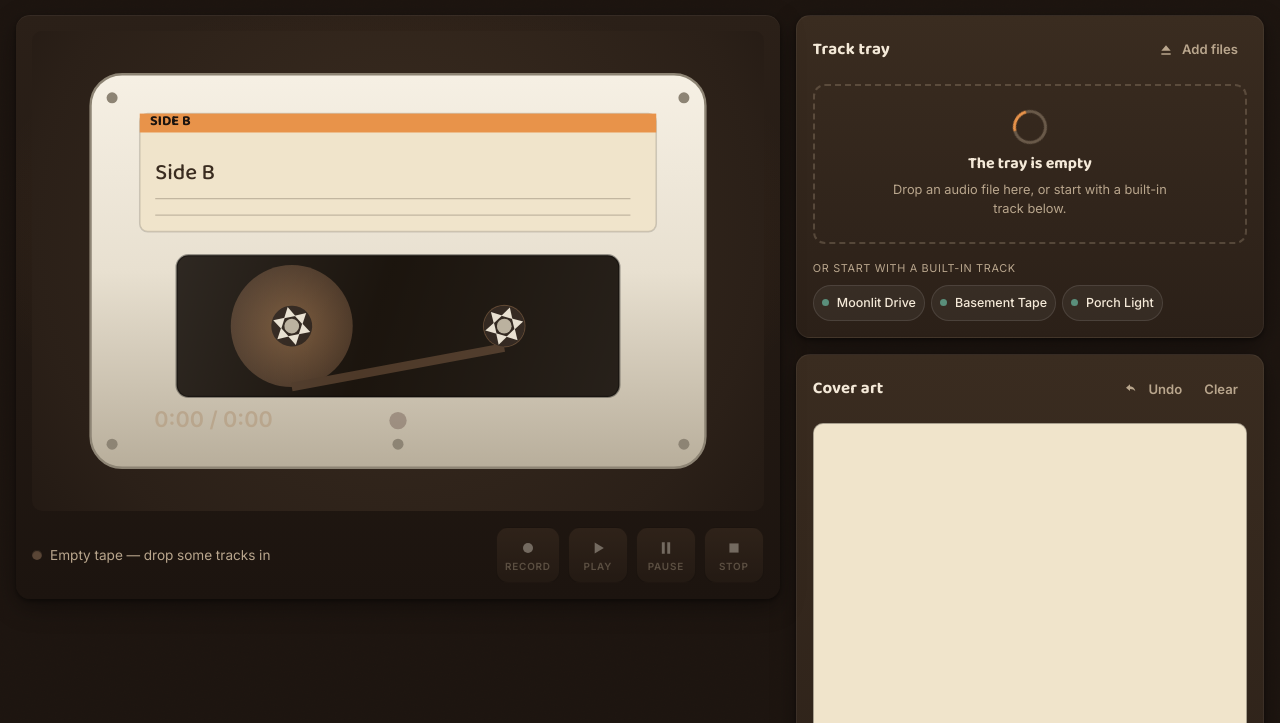
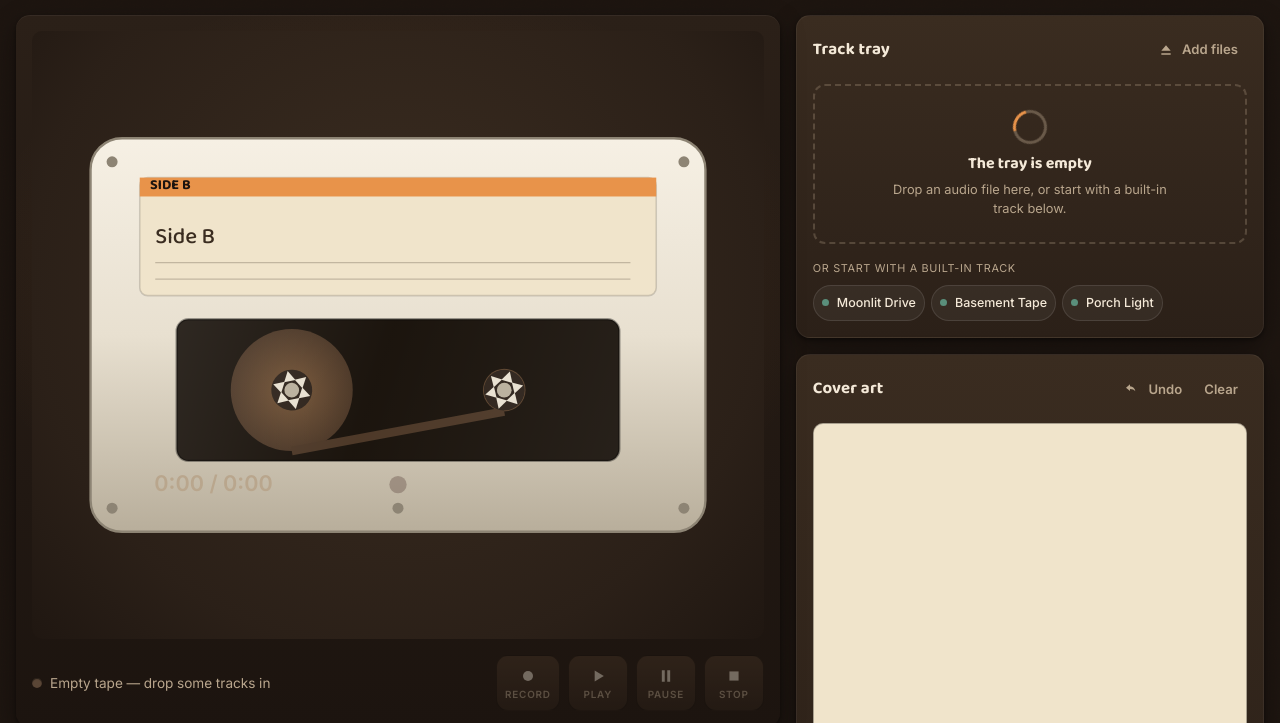
Before and after one commit to ctkrug/side-b, a website built with Vite: page index.html in a window 1280 px wide. Shown: the part 77-800 px from the top of the page. Built offline with nearby package versions, Linux system fonts and the light colour scheme.

Commit message:
style(deck): size the deck to the viewport so it fills its column
The tray column is taller than the deck, which stranded a band of empty
background under the hero at the top of the page. The deck now measures 90%
of viewport height at 1440x900 and stays sticky as the tray scrolls.

```diff
--- a/src/styles/layout.css
+++ b/src/styles/layout.css
@@ -46,12 +46,14 @@
 }
 
 .deck {
+  /* Sticky, because the tray beside it scrolls long; sized to the viewport
+     so it fills its column rather than stranding the page in empty brown. */
   position: sticky;
   top: var(--space-2);
   display: flex;
   flex-direction: column;
   gap: var(--space-2);
-  min-height: 70vh;
+  min-height: calc(100dvh - var(--space-8) - var(--space-3));
   padding: var(--space-2);
   border-radius: var(--radius);
   background:
```
